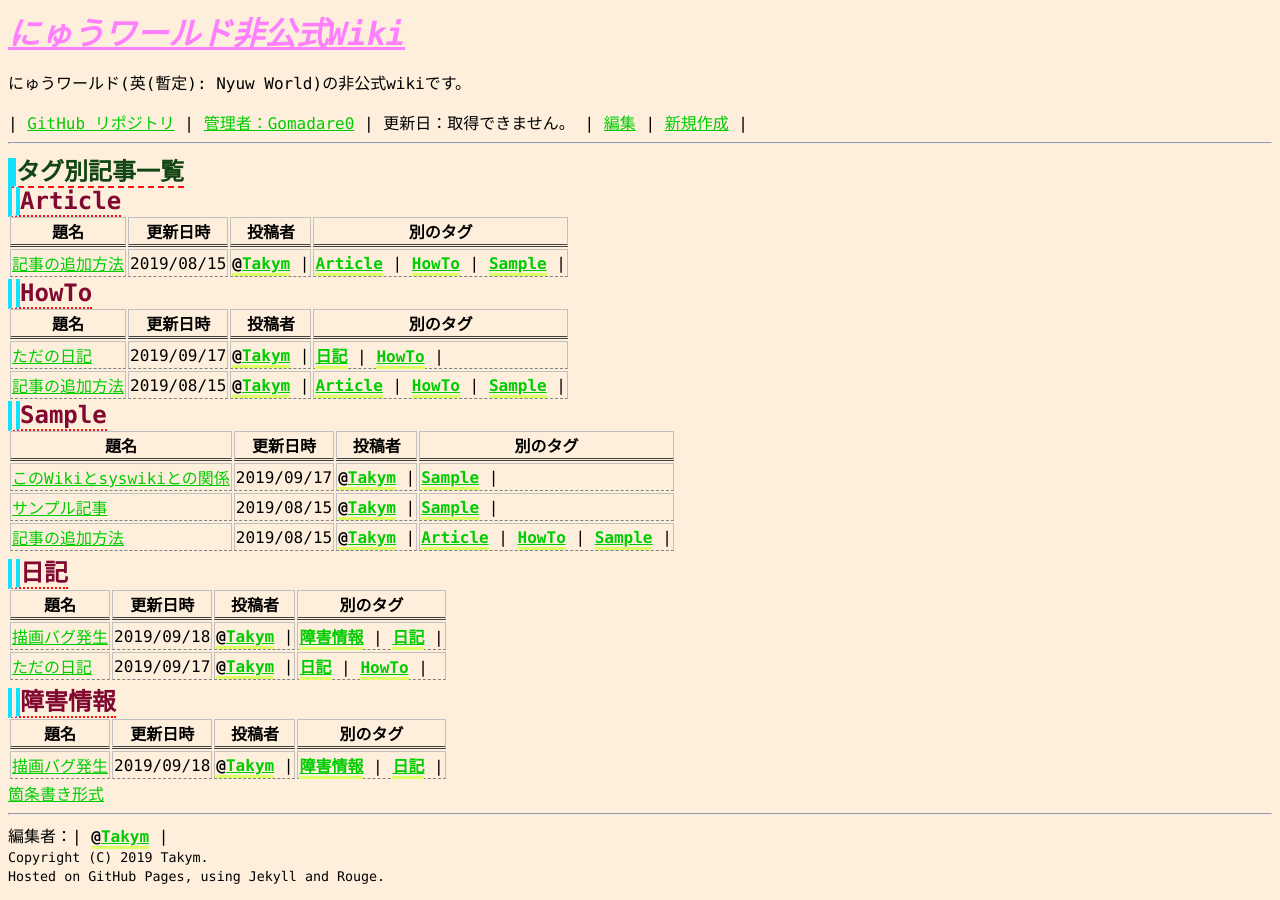
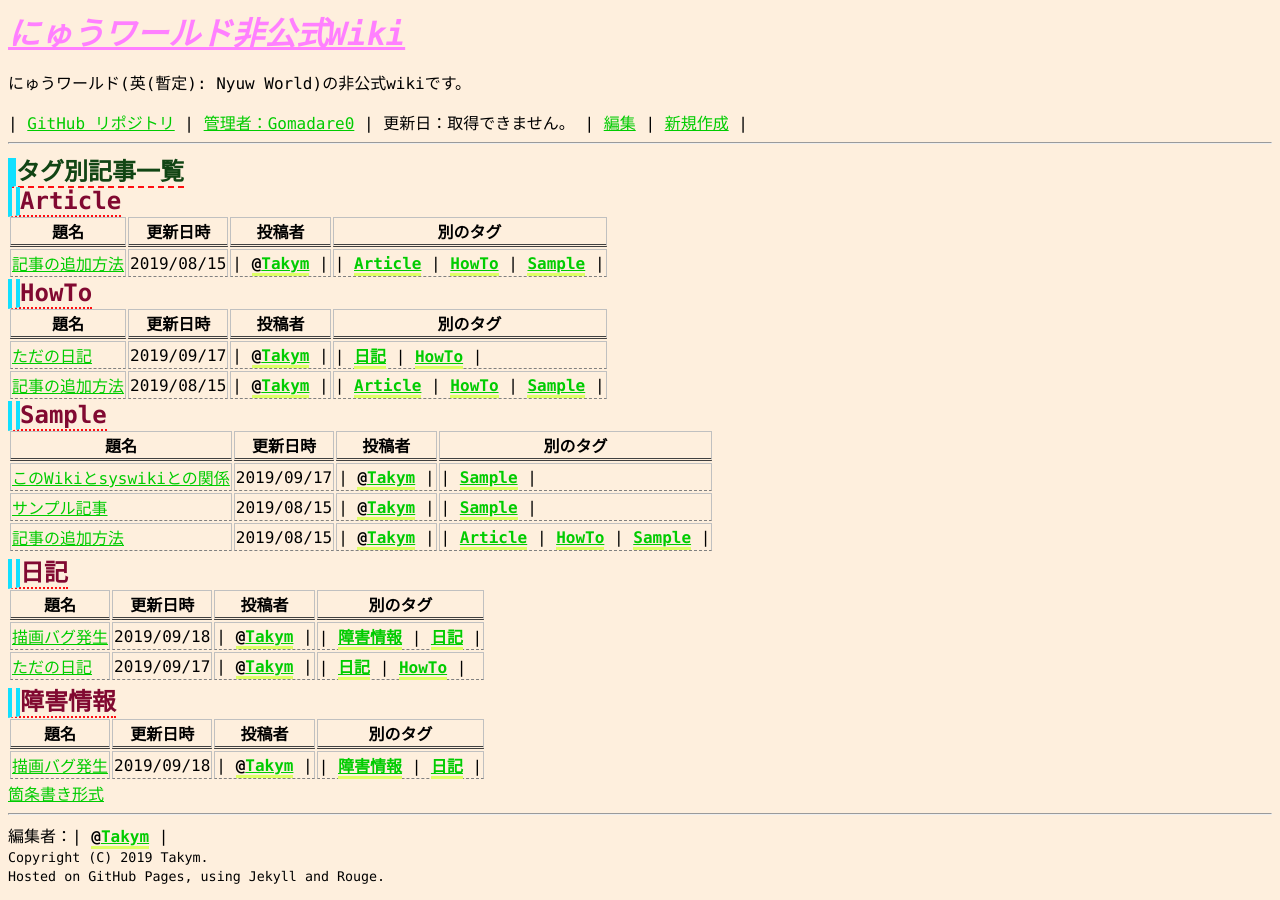
Before and after one commit to Gomadare0/nyuworld, a Jekyll site: the page built from articles/tags.md, in a window 1280 px wide. Built offline with Jekyll 4.4.1, drawn with Linux system fonts in a browser that asks for light colours; some web fonts are replaced.

Commit message:
タグ一覧ページの微妙な変更

```diff
--- a/_layouts/tags.html
+++ b/_layouts/tags.html
@@ -15,12 +15,14 @@ layout: default
 				<td><a href="{{ site.baseurl }}{{ post.url }}">{{ post.title }}</a></td>
 				<td>{{ post.date | date: "%Y/%m/%d" | default: "取得できません。" }}</td>
 				<td>
+					<span>|</span>
 					{% for author in post.authors %}
 					<b>@<a href="https://github.com/{{ author }}">{{ author }}</a></b>
 					<span>|</span>
 					{% endfor %}
 				</td>
 				<td>
+					<span>|</span>
 					{% for tag in post.tags %}
 					<b><a href="{{ site.baseurl }}/articles/tags.html#{{ tag }}">{{ tag }}</a></b>
 					<span>|</span>
```
